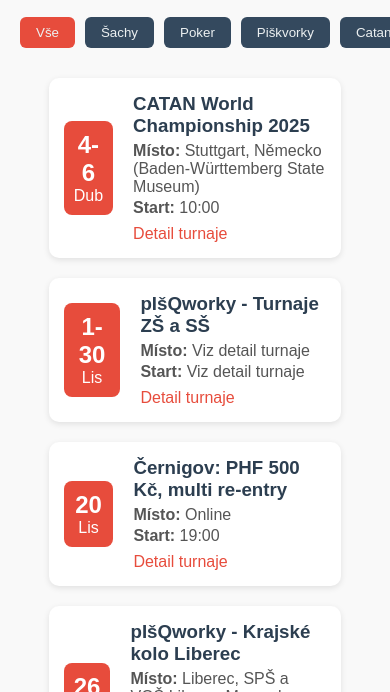
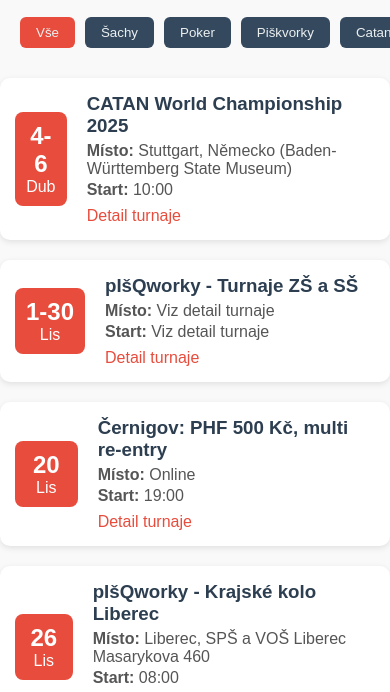
Before and after one commit to Adax22/Adax22.github.io, a plain HTML site: page turnaje.html in a window 390 px wide. Shown: the part 401-1093 px from the top of the page. Drawn offline with Linux system fonts and the light colour scheme.

Commit message:
final turnaje

```diff
--- a/static/style.css
+++ b/static/style.css
@@ -391,7 +391,7 @@ nav ul li .dropdown a:hover {
     display: flex;
     flex-direction: column;
     gap: 20px;
-    max-width: 75%;
+    max-width: 85%;
     margin: 0 auto;
 }
 
@@ -727,4 +727,7 @@ nav ul li .dropdown a:hover {
         max-width: 90%;
     }
 
+    .tournament-list {
+        max-width: 100%;
+    }
 }
```
